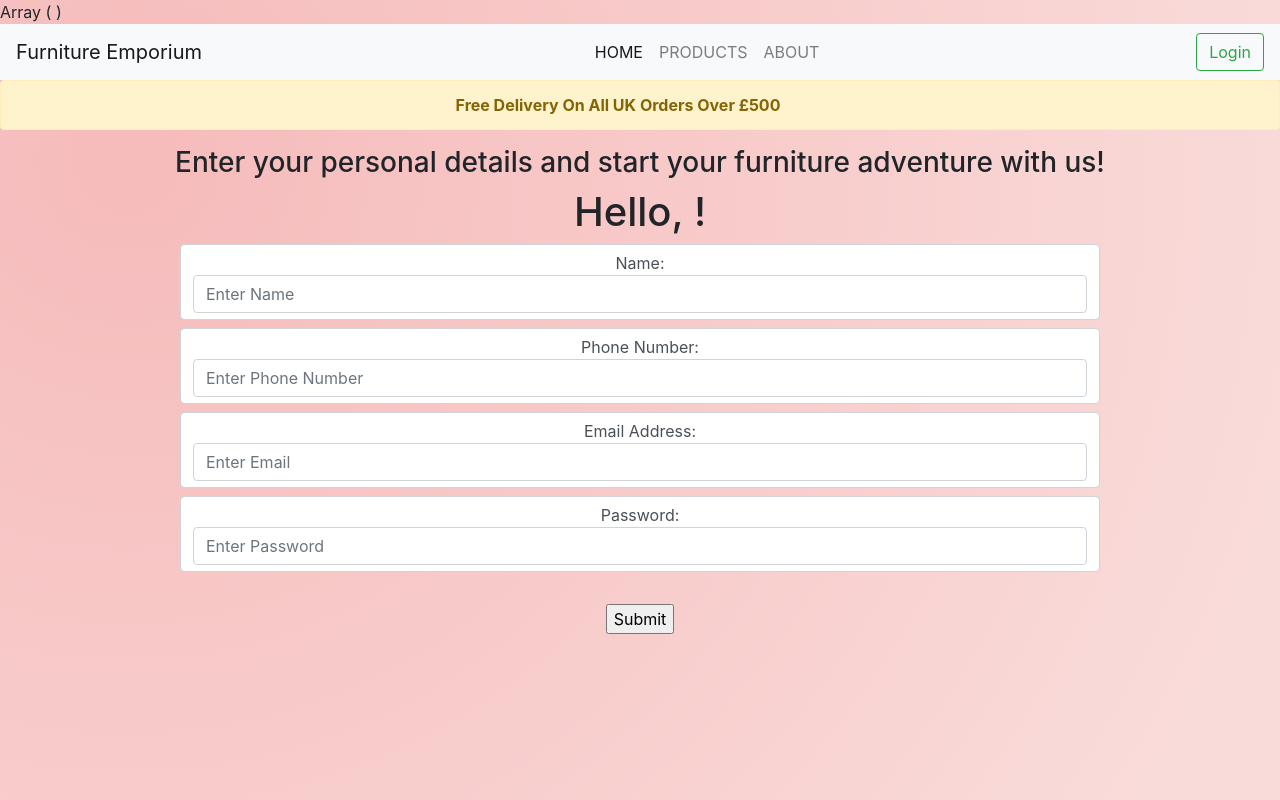
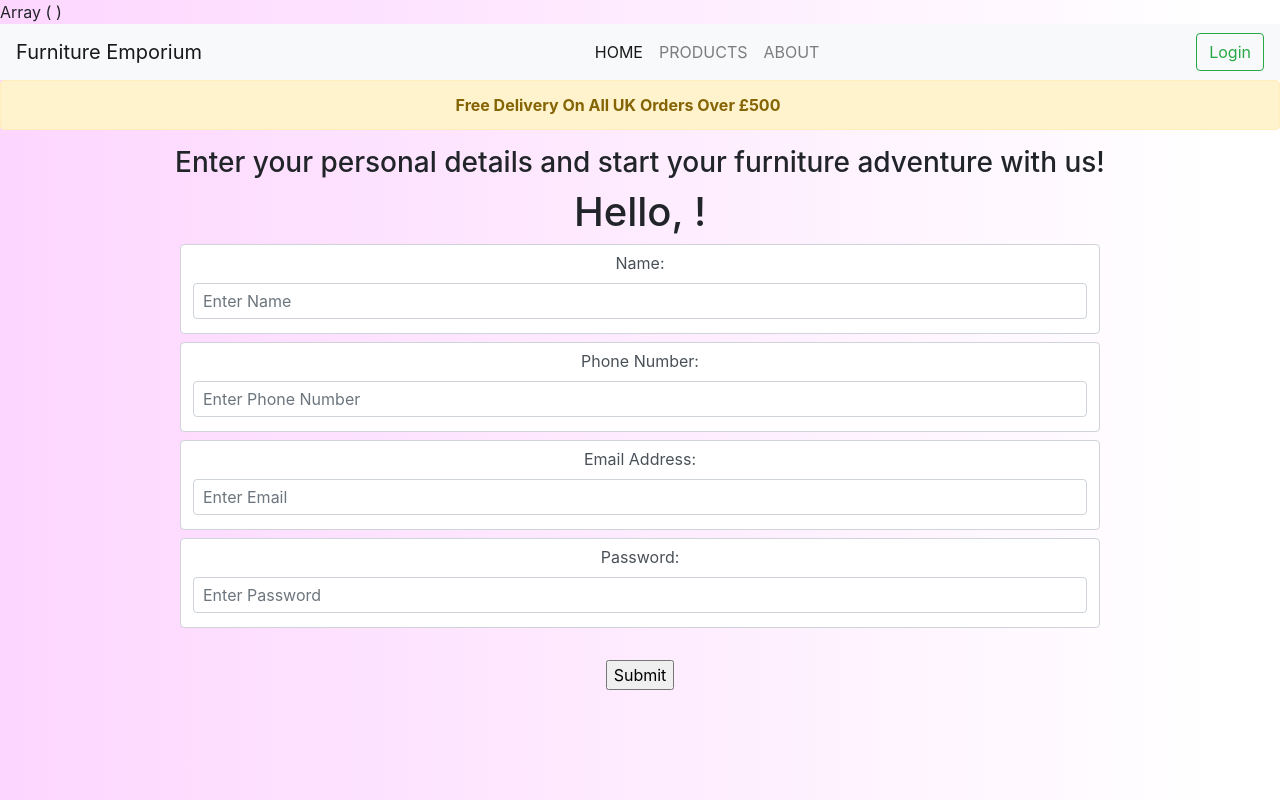
Before and after one commit to RyanRasi/Furniture-Company-Website, a PHP site: page /Lecture5/userSignup.php in a window 1280 px wide. Run offline with PHP 8.4, Linux system fonts and the light colour scheme; some libraries are stand-ins or nearby versions.

Commit message:
CSS Changes

```diff
--- a/styles/base.css
+++ b/styles/base.css
@@ -1,5 +1,5 @@
 body {
-    background-image: radial-gradient( circle farthest-corner at 10% 20%,  rgba(246,187,187,1) 0%, rgba(249,219,217,1) 90% );
+    background: linear-gradient(90deg, rgba(253,214,255,1) 0%, rgba(255,255,255,1) 95%);
 }
 
 .alert {
--- /dev/null
+++ b/styles/form.css
@@ -0,0 +1,14 @@
+input[type=text] {
+    min-width: 50%;
+    padding: 5px 9px;
+    margin: 8px 0;
+    box-sizing: border-box;
+  }
+
+h6{
+    color: red;
+}
+
+.row {
+  height:50vh;
+}
--- a/styles/index.css
+++ b/styles/index.css
@@ -10,7 +10,7 @@
     left: 0;
     width: 100%;
     height: 100vh;
-    background-image: radial-gradient( circle farthest-corner at 10% 20%,  rgba(246,187,187,1) 0%, rgba(249,219,217,1) 90% );
+
     z-index: -1;
 }
 
@@ -66,3 +66,7 @@ section {
 p {
     text-align: center;
 }
+
+.border-primary {
+    border-color: white!important;
+}
--- a/styles/kitchen.css
+++ b/styles/productLists.css
@@ -2,10 +2,6 @@
     margin: 0;
     padding: 0;
     box-sizing: border-box;
-}
-
-body {
-    background-image: radial-gradient( circle farthest-corner at 10% 20%,  rgba(246,187,187,1) 0%, rgba(249,219,217,1) 90% );
 }
 
 img {
--- a/styles/products.css
+++ b/styles/products.css
@@ -2,10 +2,6 @@
     margin: 0;
     padding: 0;
     box-sizing: border-box;
-}
-
-body {
-    background-image: radial-gradient( circle farthest-corner at 10% 20%,  rgba(246,187,187,1) 0%, rgba(249,219,217,1) 90% );
 }
 
 .col-sm-6 {
```
Also changed, not shown: styles/livingroom.css (deleted, +0 -17 lines), styles/login.css (deleted, +0 -12 lines).
